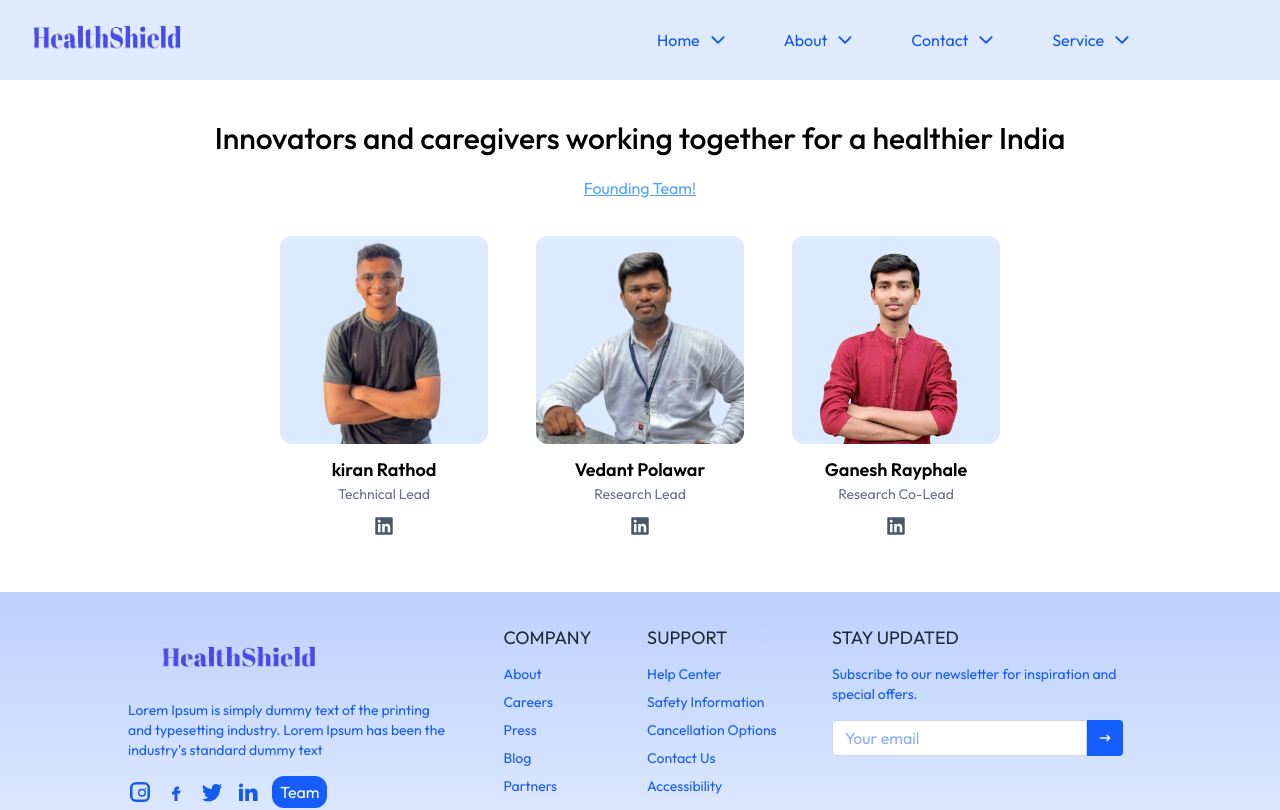
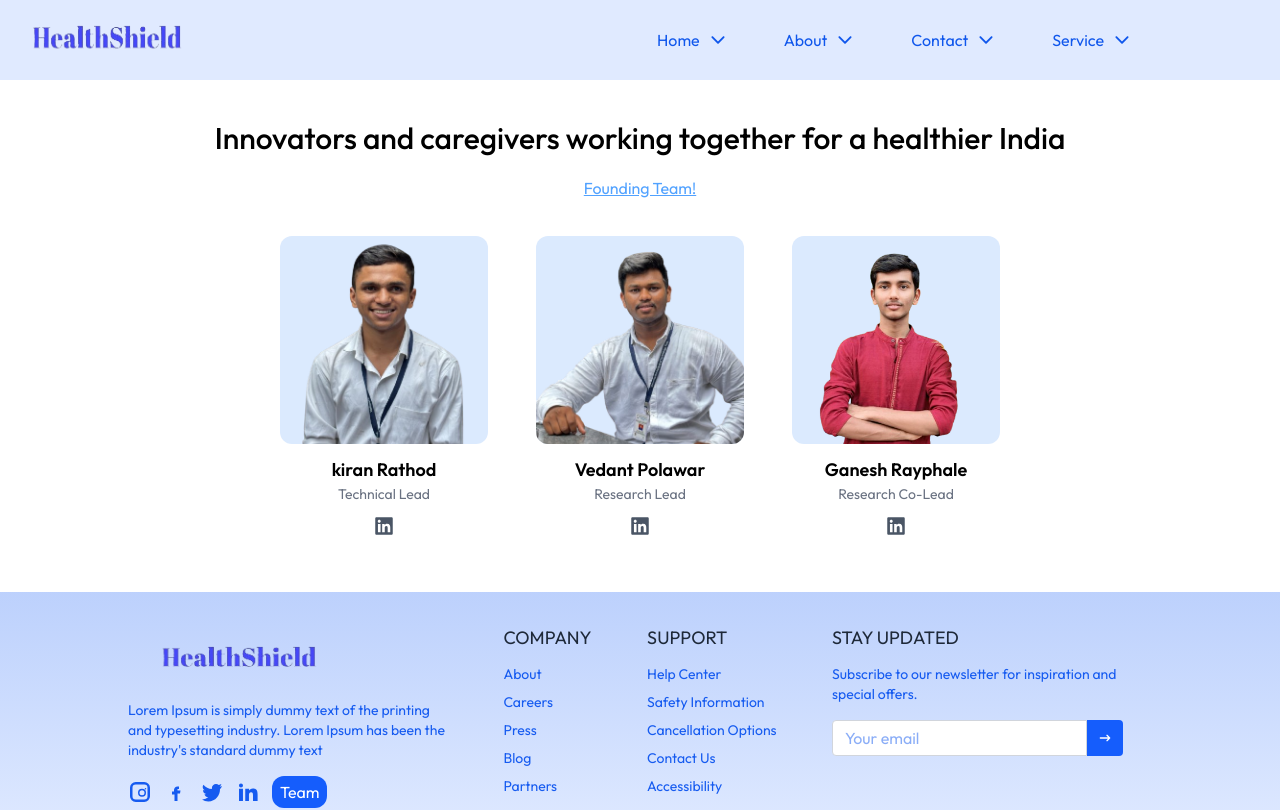
Before and after one commit to kiran04-code/Lifeshield, a React (Vite) app in the folder client/: page /aboutTeam in a window 1280 px wide. Shown: the top 810 px of the page. Built offline with nearby package versions, Linux system fonts and the light colour scheme; no server answers; a web font is replaced by a local one.

Commit message:
soneimage

```diff
--- a/client/src/components/AboutSection/AboutPage.jsx
+++ b/client/src/components/AboutSection/AboutPage.jsx
@@ -7,7 +7,7 @@ const AboutPage = () => {
             name: "kiran Rathod",
             role: "Technical Lead",
             linkDEnLink: "https://www.linkedin.com/in/kiran-rathod-66b009331/",
-            img:"kiru2-removebg-preview.png"
+            img:"kk-removebg-preview.png"
         },
         {
             name: "Vedant Polawar",
```
Also changed, not shown: client/public/kk-removebg-preview.png (added), client/public/kk.jpg (added).
